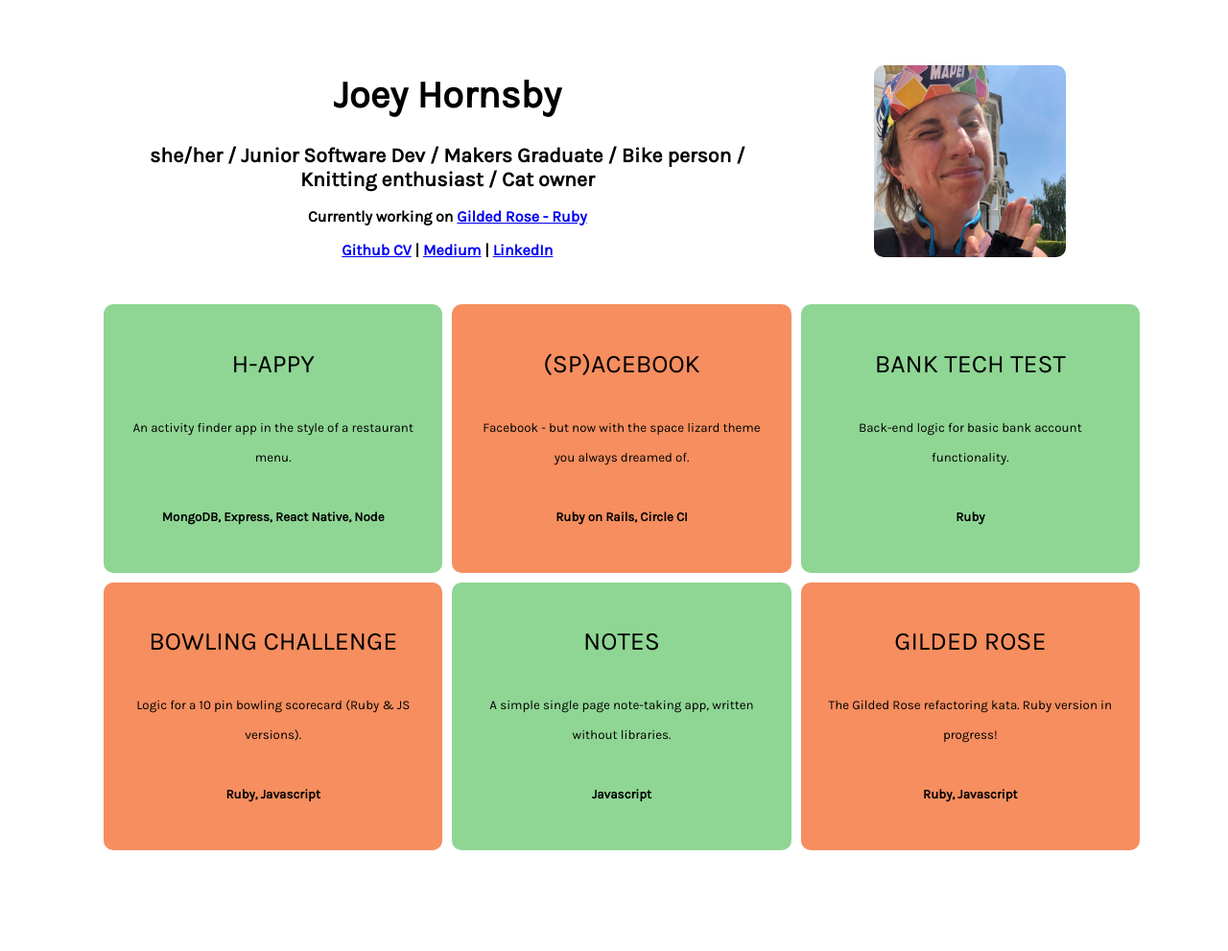
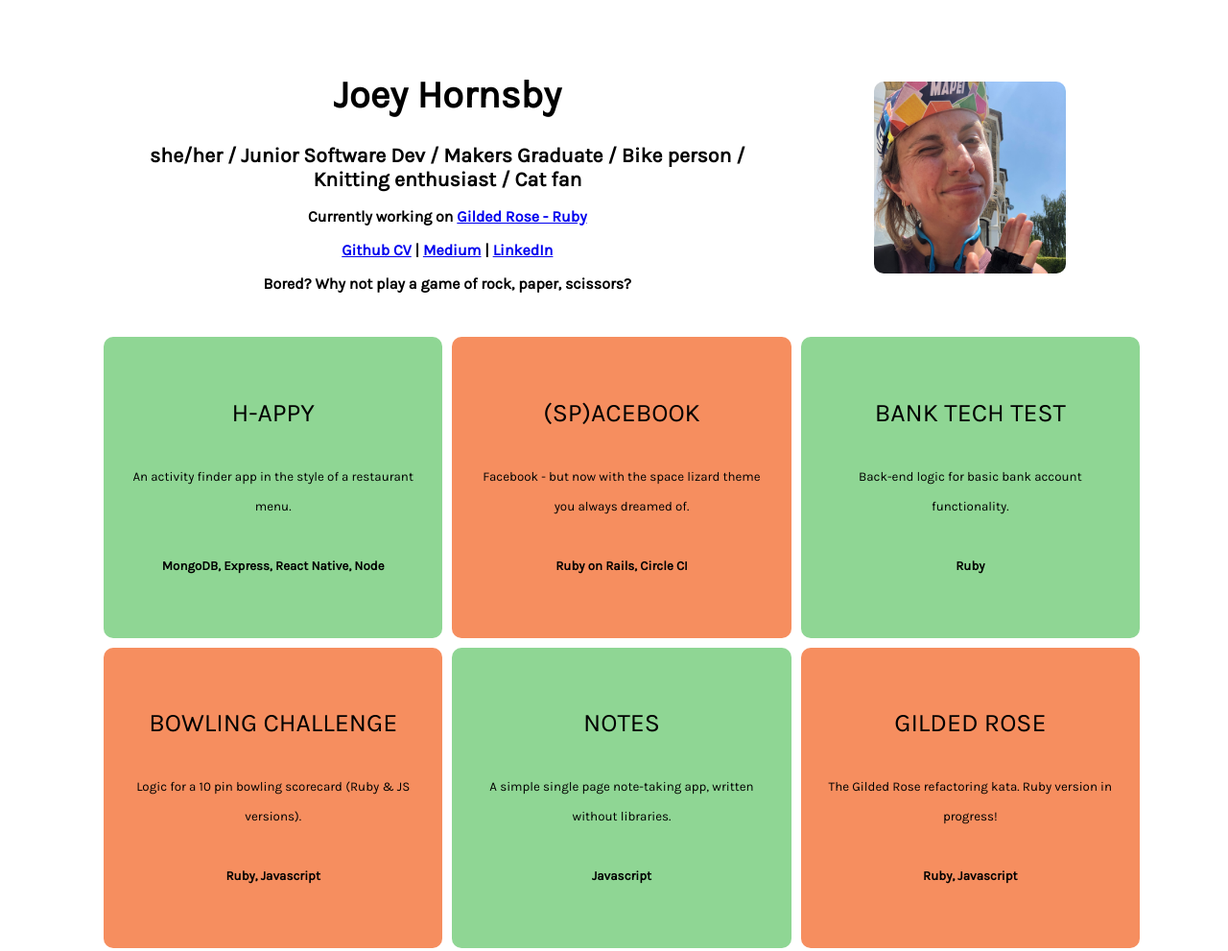
Before and after one commit to jshorns/portfolio, a plain HTML site: page index.html in a window 1280 px wide. Shown: the whole page at 96% size. Drawn offline with nearby package versions, Linux system fonts and the light colour scheme.

Commit message:
added rps challenge link

```diff
--- a/index.html
+++ b/index.html
@@ -13,9 +13,10 @@
   <div class="maingrid">
   <div id="headerbox1" class="gridbox">
   <h1>Joey Hornsby</h1>
-  <h2>she/her / Junior Software Dev / Makers Graduate / Bike person / Knitting enthusiast / Cat owner</h2>
+  <h2>she/her / Junior Software Dev / Makers Graduate / Bike person / Knitting enthusiast / Cat fan</h2>
   <h3>Currently working on <a href="https://github.com/jshorns/gildedrose-ruby">Gilded Rose - Ruby</a></h3>
   <h3><a href = "https://github.com/jshorns/CV">Github CV</a> | <a href = "https://joey-s-hornsby.medium.com/">Medium</a> | <a href = "https://www.linkedin.com/in/joey-hornsby-366b6580/">LinkedIn</a></h3>
+  <h3>Bored? Why not play a game of <a hred="https://jshorns-rock-paper-scissors.herokuapp.com/">rock, paper, scissors?</a></h3>
 </div>
 <div id="headerbox3" class="gridbox">
   <img src="images/it_me.png" id="profile-pic" alt="ooooh look it's a picture of me" />
```
